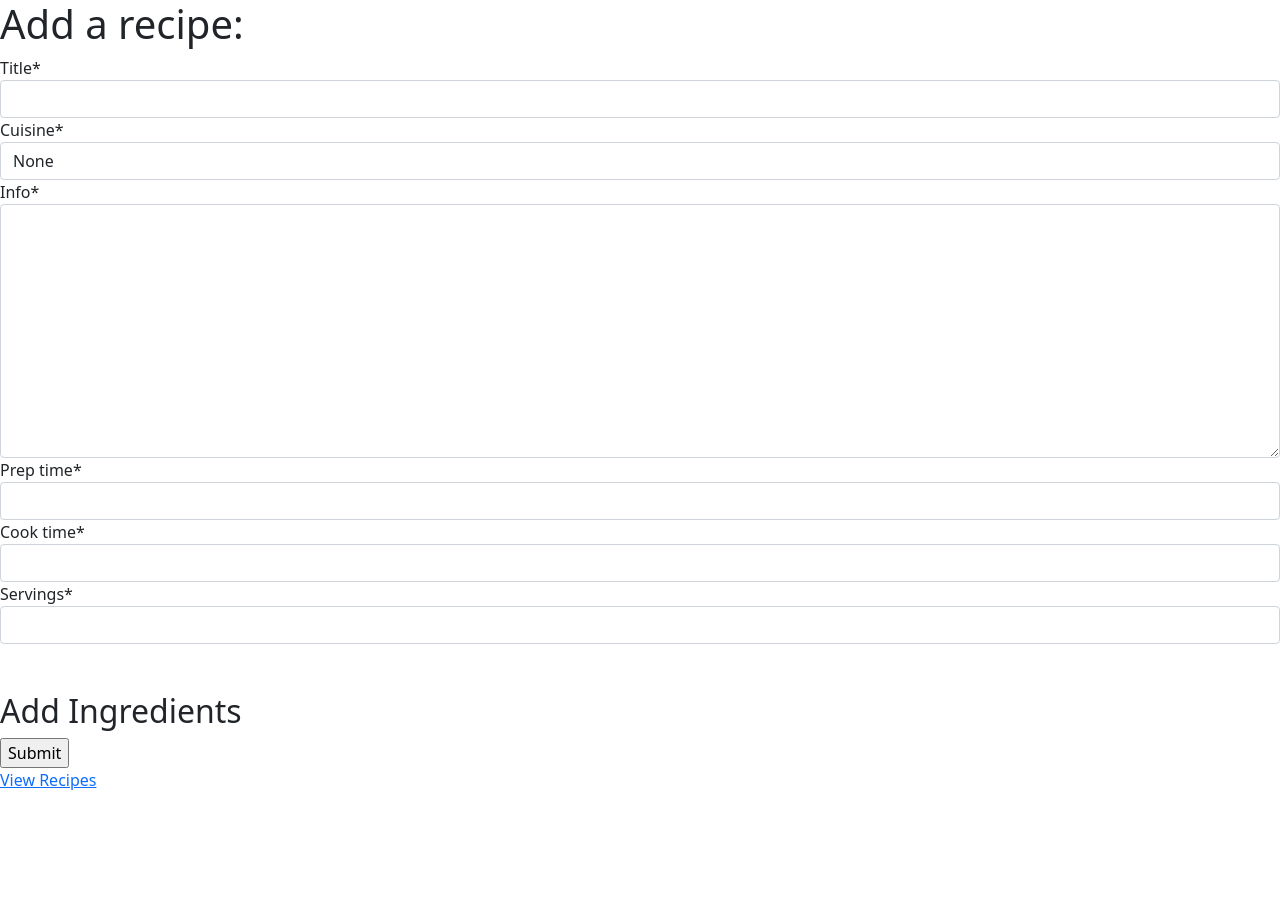
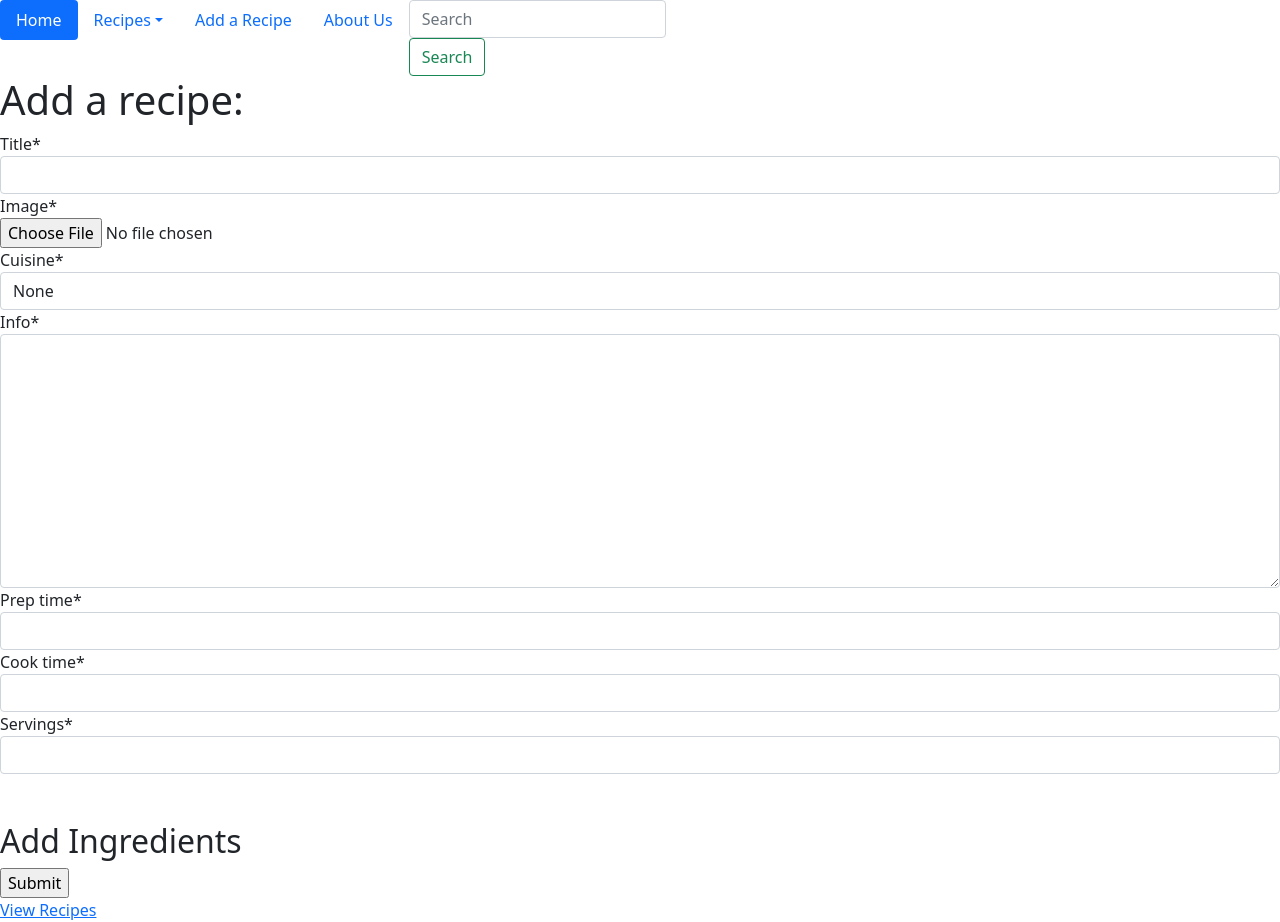
Before and after one commit to hunterbury/cookbook, a Django app: page /add/ in a window 1280 px wide. Before the commit the page ends 790 px from the top, so only its background shows below. Run offline with Django 3.2, Linux system fonts and the light colour scheme; some libraries are stand-ins or nearby versions.

Commit message:
added nav, dyanmic urls, view_recipe page

```diff
--- a/cookbook/settings.py
+++ b/cookbook/settings.py
@@ -11,9 +11,13 @@ https://docs.djangoproject.com/en/3.2/ref/settings/
 """
 
 from pathlib import Path
+import os
 
 # Build paths inside the project like this: BASE_DIR / 'subdir'.
 BASE_DIR = Path(__file__).resolve().parent.parent
+
+MEDIA_ROOT = os.path.join(BASE_DIR, 'media')
+MEDIA_URL = '/media/'
 
 
 # Quick-start development settings - unsuitable for production
--- a/recipes/models.py
+++ b/recipes/models.py
@@ -8,6 +8,7 @@ CUISINE_CHOICES = [
 
 class Recipe(models.Model):
     title = models.CharField(max_length=150)
+    image = models.ImageField(default='default.jpg')
     cuisine = models.CharField(max_length=20, choices=CUISINE_CHOICES, default='none')
     info = models.TextField()
     prep_time = models.DurationField()
--- a/recipes/templates/recipes/layout.html
+++ b/recipes/templates/recipes/layout.html
@@ -9,6 +9,36 @@
         </title>
     </head>
     <body>
+        <header>
+            <ul class="nav nav-pills">
+                <li class="nav-item">
+                  <a class="nav-link active" href="#">Home</a>
+                </li>
+                <li class="nav-item dropdown">
+                  <a class="nav-link dropdown-toggle" data-toggle="dropdown" href="#" role="button" aria-haspopup="true" aria-expanded="false">Recipes</a>
+                  <div class="dropdown-menu">
+                      <!--dropdown inside of dropdown. Recipes > Meal > Breakfast, Lunch, Dinner, Recipes > Cuisine > Mexican, Italian, etc. -->
+                    <a class="dropdown-item" href="#"></a>
+                    <a class="dropdown-item" href="#">Another action</a>
+                    <a class="dropdown-item" href="#">Something else here</a>
+                    <div class="dropdown-divider"></div>
+                    <a class="dropdown-item" href="#">Separated link</a>
+                  </div>
+                </li>
+                <li class="nav-item">
+                  <a class="nav-link" href="#">Add a Recipe</a>
+                </li>
+                <li class="nav-item">
+                  <a class="nav-link" href="#">About Us</a>
+                </li>
+                <li>
+                    <form class="form">
+                        <input class="form-control mr-sm-2" type="search" placeholder="Search" aria-label="Search">
+                        <button class="btn btn-outline-success my-2 my-sm-0" type="submit">Search</button>
+                      </form>
+                </li>
+              </ul>
+        </header>
         {% block body %}
         {% endblock %}
     </body>
--- a/recipes/urls.py
+++ b/recipes/urls.py
@@ -7,4 +7,5 @@ urlpatterns = [
     path("add/", views.add, name="add"),
     path("update/", views.update, name="update"),
     path("delete/", views.delete, name="delete"),
+    path("view_recipe/<str:pk>", views.view, name="view"),
 ]
--- a/recipes/views.py
+++ b/recipes/views.py
@@ -56,3 +56,10 @@ def delete(request, pk):
     return render(request, 'recipes/delete.html', {
         "form": recipe
     })
+
+def view(request, pk):
+    recipe = Recipe.objects.get(id=pk)
+
+    return render(request, 'recipes/view.html', {
+        "recipe": recipe
+    })
```
Also changed, not shown: recipes/templates/recipes/index.html (+6 -7 lines), recipes/templates/recipes/view.html (added, +9 -0 lines), db.sqlite3, media/default.jpg (added), recipes/migrations/0003_recipe_image.py (added), recipes/templates/recipes/detail.html (deleted).
